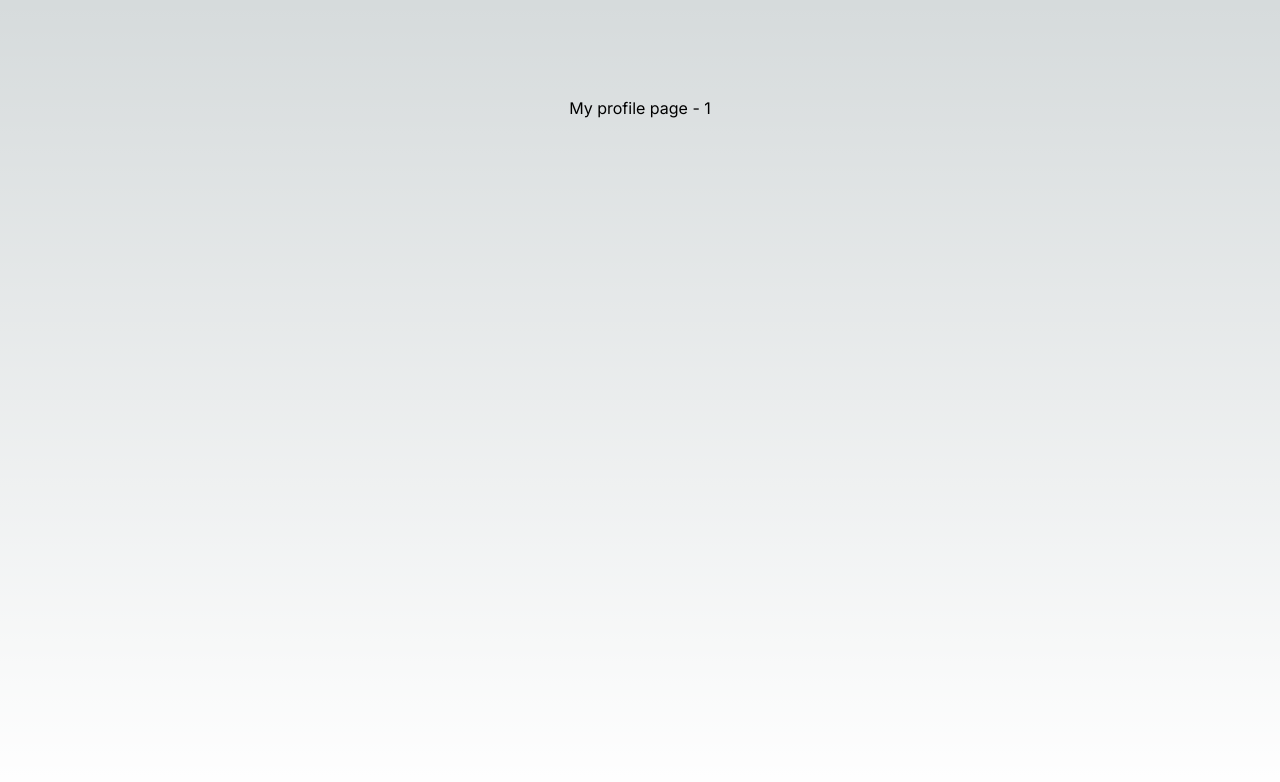
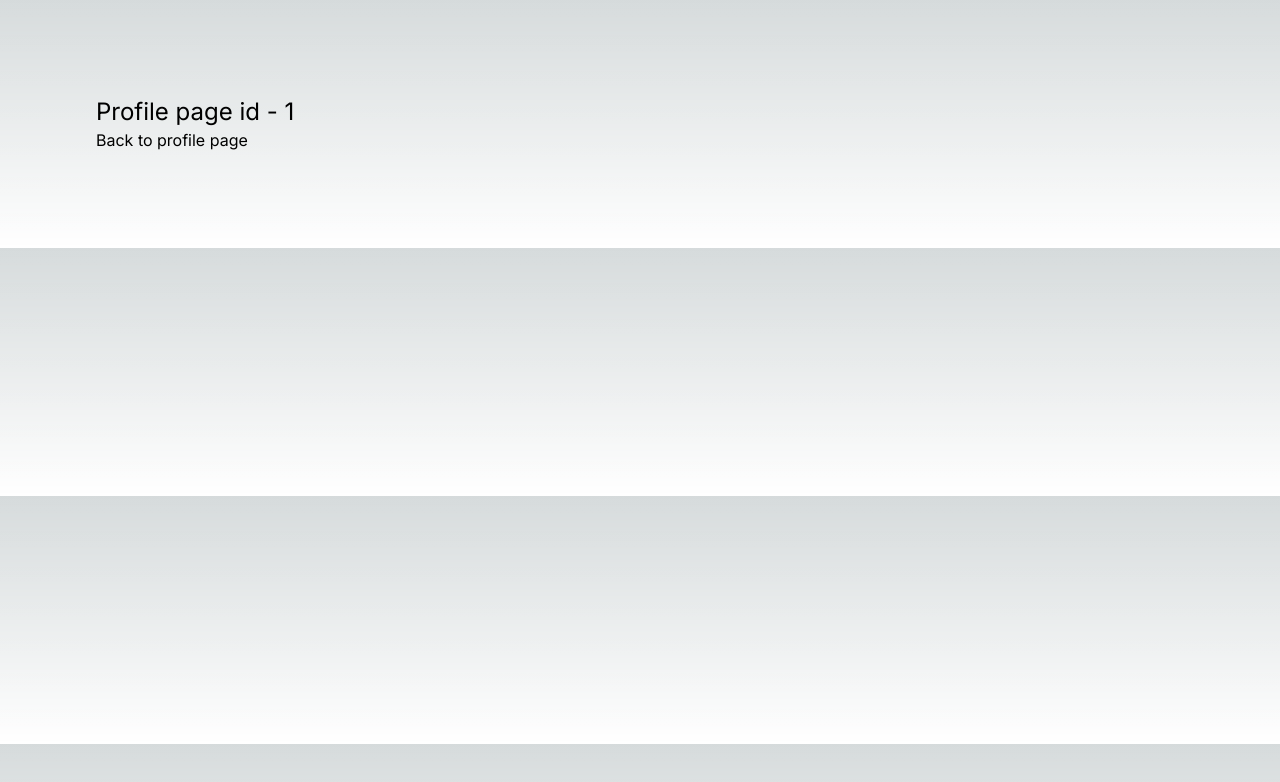
Before and after one commit to darshil89/Nextjs-14, a Next.js app: page /profile/1 in a window 1280 px wide. Shown: the top 782 px of the page. Built offline with nearby package versions, Linux system fonts and the light colour scheme.

Commit message:
router done

```diff
--- a/src/app/profile/[id]/page.tsx
+++ b/src/app/profile/[id]/page.tsx
@@ -1,12 +1,14 @@
+"use client";
+import { useRouter } from "next/navigation";
+export default function ProfileID({ params }: { params: { id: string } }) {
+  const router = useRouter();
 
-export default function ProfileID({ params }: { params: { id: string } }) {
+  console.log(params.id);
 
-    console.log(params.id)
-
-
-    return (
-      <main className="flex min-h-screen flex-col items-center justify-between p-24">
-       My profile page - {params.id}
-      </main>
-    )
-  }
+  return (
+    <main className="container p-24">
+      <h1 className="text-2xl">Profile page id - {params.id}</h1>
+      <div onClick={() => router.push("/profile")}>Back to profile page</div>
+    </main>
+  );
+}
--- a/src/app/profile/page.tsx
+++ b/src/app/profile/page.tsx
@@ -1,8 +1,17 @@
+"use client";
+import { useRouter } from "next/navigation";
 
 export default function Profile() {
+  const router = useRouter();
   return (
-    <main className="flex min-h-screen flex-col items-center justify-between p-24">
-     Profile page
+    <main className="container min-h-screen  p-24">
+      <h1 className="text-2xl">My list of profiles</h1>
+
+      <ul>
+        <li onClick={() => router.push("/profile/1")}>Profile 1</li>
+        <li onClick={() => router.push("/profile/2")}>Profile 2</li>
+        <li onClick={() => router.push("/profile/3")}>Profile 3</li>
+      </ul>
     </main>
-  )
+  );
 }
```
